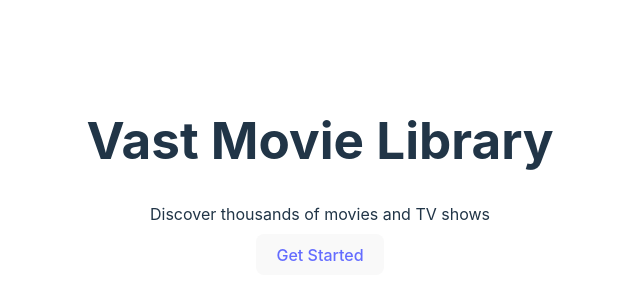
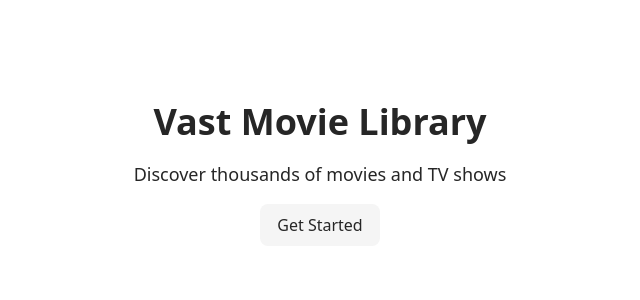
Before and after one commit to henrykorir/catchy-watch, a Vue app: page / in a window 1280 px wide. Shown: the part 228-528 px from the top of the page, without its empty margins (320-960 px from the left). Built offline with nearby package versions, Linux system fonts and the light colour scheme.

Commit message:
feat(movie-list-card): added recommendation list card component

```diff
--- /dev/null
+++ b/src/components/MovieCard.vue
@@ -0,0 +1,21 @@
+<script setup lang="ts">
+defineProps({
+  title: String,
+  thumbnail: String
+})
+</script>
+
+<template>
+<div class="aspect-square w-full bg-white dark:bg-neutral-800 rounded-xl shadow-md overflow-hidden flex flex-col">
+  <img
+    :src="thumbnail"
+    :alt="title"
+    class="w-full h-2/3 object-cover"
+  />
+  <div class="p-2 text-center flex items-center justify-center h-1/3">
+    <h2 class="text-sm font-semibold text-gray-800 dark:text-white truncate">
+      {{ title }}
+    </h2>
+  </div>
+</div>
+</template>
--- a/src/style.css
+++ b/src/style.css
@@ -1,79 +1,114 @@
-:root {
-  font-family: Inter, system-ui, Avenir, Helvetica, Arial, sans-serif;
-  line-height: 1.5;
-  font-weight: 400;
+@import "tailwindcss";
 
-  color-scheme: light dark;
-  color: rgba(255, 255, 255, 0.87);
-  background-color: #242424;
+/* 1. Hard Reset */
+@layer base {
+  * {
+    @apply m-0 p-0 border-0 box-border;
+  }
 
-  font-synthesis: none;
-  text-rendering: optimizeLegibility;
-  -webkit-font-smoothing: antialiased;
-  -moz-osx-font-smoothing: grayscale;
+  html, body {
+    @apply h-full w-full font-sans leading-relaxed antialiased;
+  }
+
+  a {
+    @apply no-underline font-medium text-indigo-500;
+    /* color: inherit; */
+  }
+
+  a:hover {
+    @apply text-indigo-400;
+  }
+
+  button, input, select, textarea {
+    /* font: inherit;
+    color: inherit; */
+    @apply bg-transparent outline-none;
+  }
+
+  ul, ol {
+    @apply list-none;
+  }
+
+  img, video, canvas, svg {
+    @apply max-w-full h-auto;
+  }
+
+  table {
+    @apply border-collapse border-spacing-0;
+  }
 }
 
-a {
-  font-weight: 500;
-  color: #646cff;
-  text-decoration: inherit;
-}
-a:hover {
-  color: #535bf2;
+/* 2. Base Layout Defaults */
+@layer base {
+   :root {
+            --primary: #e50914;
+            --dark: #141414;
+            --light: #f5f5f5;
+            --gray: #808080;
+            --card-bg: rgba(20, 20, 20, 0.8);
+        }
+  body {
+    @apply min-h-screen bg-neutral-900 text-[rgba(255,255,255,0.87)] flex flex-col items-start justify-start;
+     /* background-color: var(--dark); */
+            color: var(--light);
+            /* background: url('https://image.tmdb.org/t/p/original/9yBVqNruk6Ykrwc32qrK2TIE5xw.jpg') no-repeat center center fixed; */
+            background-size: cover;
+            position: relative;
+
+  }
+ body::before {
+            content: '';
+            position: fixed;
+            top: 0;
+            left: 0;
+            width: 100%;
+            height: 100%;
+            /* background: rgba(0, 0, 0, 0.85); */
+            z-index: -1;
+        }
+  h1 {
+    @apply text-[3.2em] leading-tight;
+  }
 }
 
-body {
-  margin: 0;
-  display: flex;
-  place-items: center;
-  min-width: 320px;
-  min-height: 100vh;
+/* 3. Reusable Components */
+@layer components {
+  .btn, button {
+    @apply rounded-lg border border-transparent px-4 py-2 text-base font-medium
+           bg-neutral-900 text-white cursor-pointer transition-colors;
+  }
+
+  .btn:hover, button:hover {
+    @apply border-indigo-500;
+  }
+
+  .btn:focus, button:focus,
+  .btn:focus-visible, button:focus-visible {
+    @apply outline outline-4 outline-indigo-500;
+  }
+
+  .card {
+    @apply p-8 bg-neutral-800 rounded-xl shadow-md;
+  }
+
+  #app {
+    @apply w-full max-w-screen-xl mx-auto p-8 ;
+  }
 }
 
-h1 {
-  font-size: 3.2em;
-  line-height: 1.1;
-}
+/* 4. Light Mode Overrides */
+@layer utilities {
+  @media (prefers-color-scheme: light) {
+    body {
+      @apply bg-white text-neutral-800;
+    }
 
-.btn, button {
-  border-radius: 8px;
-  border: 1px solid transparent;
-  padding: 0.6em 1.2em;
-  font-size: 1em;
-  font-weight: 500;
-  font-family: inherit;
-  background-color: #1a1a1a;
-  cursor: pointer;
-  transition: border-color 0.25s;
-}
-.btn:hover, button:hover {
-  border-color: #646cff;
-}
-.btn:focus, button:focus,
-.btn:focus-visible, button:focus-visible {
-  outline: 4px auto -webkit-focus-ring-color;
-}
+    a:hover {
+      @apply text-indigo-600;
+    }
 
-.card {
-  padding: 2em;
-}
-
-#app {
-  max-width: 1280px;
-  margin: 0 auto;
-  padding: 2rem;
-  text-align: center;
-}
-
-@media (prefers-color-scheme: light) {
-  :root {
-    color: #213547;
-    background-color: #ffffff;
-  }
-  a:hover {
-    color: #747bff;
-  }
-  .btn, button {
-    background-color: #f9f9f9;
+    .btn, button {
+      @apply bg-neutral-100 text-neutral-800;
+    }
   }
 }
```
